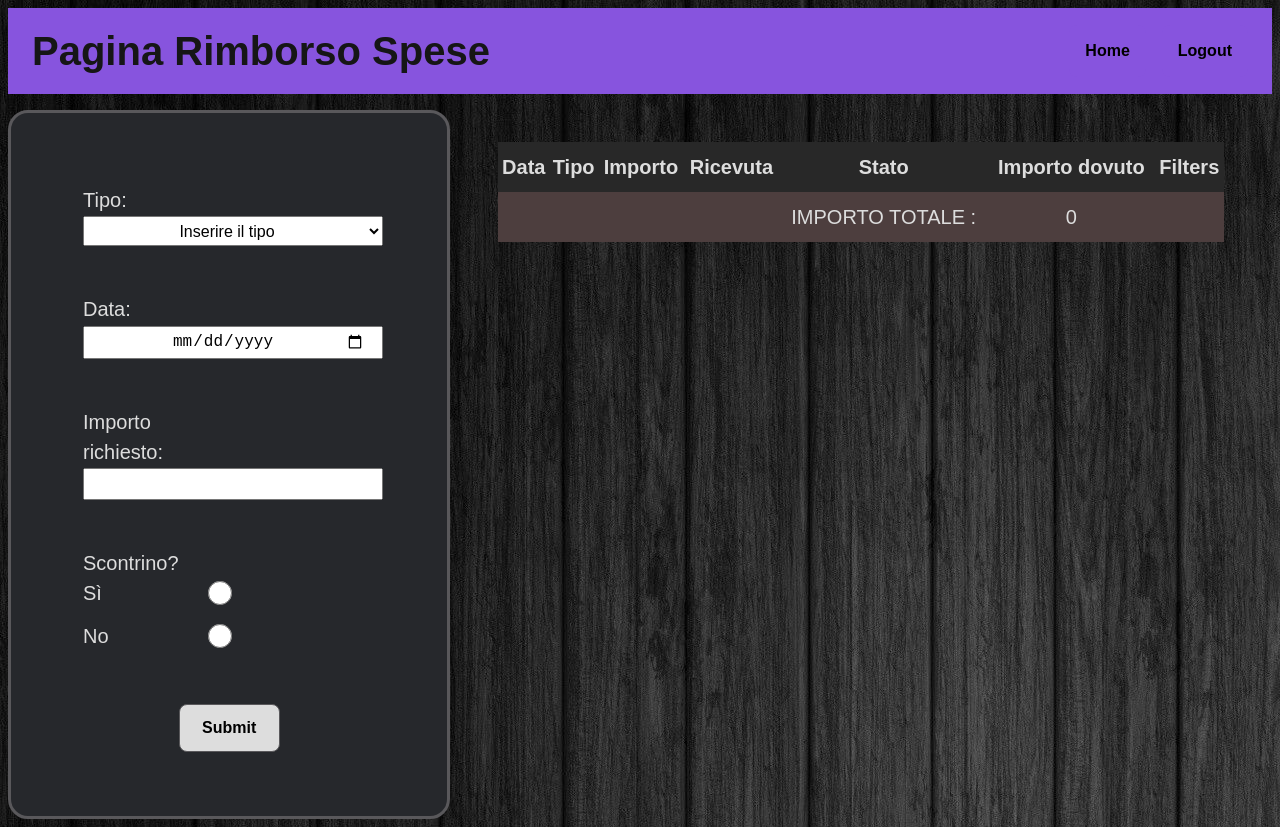
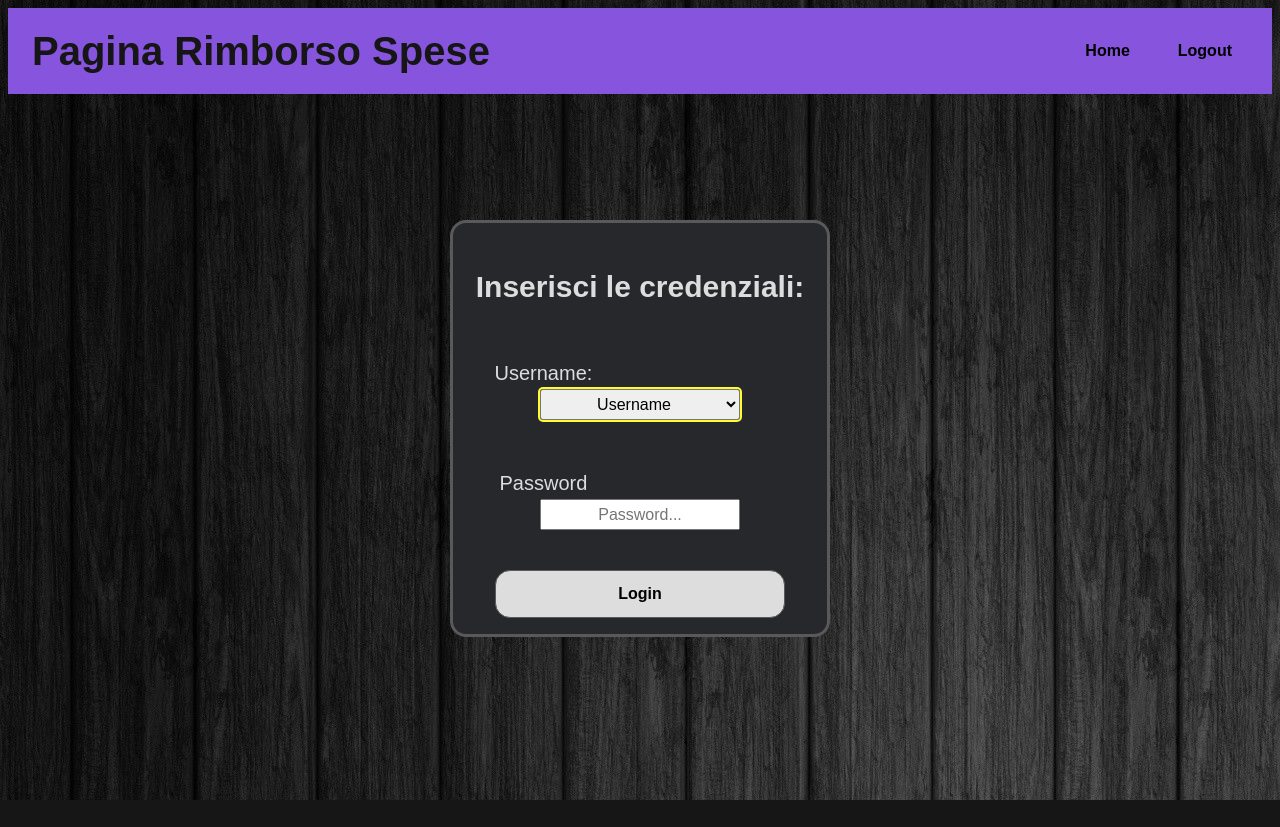
Before and after one commit to Signoregregio/Rimborsi-spesa_-Javascript-React.js-, a React (Create React App) app in the folder 2 parte/rimborso-spese/: page / in a window 1280 px wide. After the commit the page ends 800 px from the top, so only its background shows below. Built offline with nearby package versions, Linux system fonts and the light colour scheme.

Commit message:
Login page e Home page. aggiornato routing

```diff
--- a/2 parte/rimborso-spese/src/App.jsx
+++ b/2 parte/rimborso-spese/src/App.jsx
@@ -3,15 +3,18 @@ import RefundPage from "./Pages/RefundPage";
 import Header from "./Header/Header";
 import { Routes, Route } from "react-router-dom";
 import HomePage from "./Pages/HomePage";
+import LoginPage from "./Pages/LoginPage";
 
 function App() {
 	return (
 		<div >
 			<Header />
 			<Routes>
-				<Route path="/" element={<RefundPage />} />
+				<Route path="/refundpage/:id/:month" element={<RefundPage />} />
 
-				<Route path="/home" element={<HomePage />} />
+
+				<Route path="/home/:id" element={<HomePage />} />
+				<Route path="/" element={<LoginPage />} />
 			</Routes>
 		</div>
 	);
--- a/2 parte/rimborso-spese/src/Components/HomePageComponents/FormMonth.jsx
+++ b/2 parte/rimborso-spese/src/Components/HomePageComponents/FormMonth.jsx
@@ -1,18 +1,27 @@
 import "./homePage.css";
+import {useNavigate, useParams } from "react-router-dom";
+import { useState } from "react";
 
 export default function FormMonth() {
-	function doSomething(event) {
-		console.log(event);
+	let navigate = useNavigate()
+	const [month, setMonth] = useState("")
+	let { id } = useParams()
+
+	function handleMonthChange(event) {
+		event.preventDefault();
+		const fieldValue = event.target.value;
+		setMonth(fieldValue);
+		console.log(fieldValue);
 	}
 	return (
 		<div className="container">
 			<div className="divFormMonth">
 				<h2> Scegli il mese </h2>
-				<form onSubmit={doSomething}>
+				<form>
 					<div className="formbox divInputMonth">
-						<input type="month" className="inputMonth"></input>
+						<input type="month" className="inputMonth" onChange={handleMonthChange}></input>
 					</div>
-					<button type="submit"> Confirm</button>
+					<button type="submit" onClick={() => {navigate(`/refundpage/${id}/${month}`)}}> Confirm</button>
 				</form>
 			</div>
 		</div>
--- /dev/null
+++ b/2 parte/rimborso-spese/src/Components/LoginPageComponents/LoginForm.jsx
@@ -0,0 +1,42 @@
+import { useState } from "react";
+import { useNavigate } from "react-router-dom";
+import "./loginForm.css";
+
+export default function LoginForm() {
+    let navigate = useNavigate();
+    const [username, setUsername] = useState("")
+    function handleUsernameChange(event){
+        event.preventDefault();
+        const fieldValue = event.target.value
+        setUsername(fieldValue);
+    }
+
+	return (
+		<div className="container">
+			<div className="divFormMonth">
+				<h2> Inserisci le credenziali: </h2>
+				<div className="inputLogin">
+					<label>Username:</label>
+					<select className="inputUsername" required autoFocus defaultValue={"Username"} onChange={handleUsernameChange}>
+						<option disabled>Username</option>
+						<option value="1">1</option>
+						<option value="2">2</option>
+						<option value="3">3</option>
+						<option value="4">4</option>
+						<option value="5">5</option>
+						<option value="6">6</option>
+						<option value="7">7</option>
+						<option value="8">8</option>
+						<option value="9">9</option>
+						<option value="10">10</option>
+					</select>
+				</div>
+				<div className="inputLogin">
+					<label>Password</label>
+					<input type="text" className="inputPassword" placeholder="Password..."/>
+				</div>
+                <button className="loginBtn" onClick={() => {navigate(`/home/${username}`)}}>Login</button>
+			</div>
+		</div>
+	);
+}
--- /dev/null
+++ b/2 parte/rimborso-spese/src/Components/LoginPageComponents/loginForm.css
@@ -0,0 +1,53 @@
+.divLogin {
+	flex-basis: 100%;
+	text-align: center;
+}
+
+.divLogin > * {
+	flex-basis: 100%;
+	text-align: center;
+}
+
+.divLogin {
+	width: 30%;
+	height: fit-content;
+	background-color: var(--colorBackgroundForm);
+	display: flex;
+	flex-wrap: wrap;
+	justify-content: center;
+	padding: 1rem;
+	margin-top: 10%;
+	border-radius: 1rem;
+	border: 3px solid var(--colorBorder);
+}
+
+.inputUsername {
+	width: 200px;
+	font-size: 1rem;
+	padding: 0.3rem 1rem;
+	text-align: center;
+}
+
+.inputLogin {
+	padding: 1.5rem;
+	margin: auto;
+}
+
+.inputLogin label {
+	float: left;
+	width: 6.25rem;
+	margin-right: 1.25rem;
+}
+
+.inputLogin input {
+	font-size: 1rem;
+	width: 200px;
+	padding: 0.3rem 1rem;
+	text-align: center;
+}
+
+.loginBtn {
+    flex-basis: 85%;
+    border-radius: 15px;
+    margin-top: 1rem;
+}
--- a/2 parte/rimborso-spese/src/Components/RefundPageComponents/EditableRow.jsx
+++ b/2 parte/rimborso-spese/src/Components/RefundPageComponents/EditableRow.jsx
@@ -1,6 +1,6 @@
-export default function EditableRow({handleEditFormChange, editFormData, handleCancelClick, id}){
+export default function EditableRow({handleEditFormChange, editFormData, handleCancelClick, row}){
     return(
-        <tr key={id}>
+        <tr key={row.id}>
             <td>
                 <input type="text" required="required" placeholder="Enter a date..." name="date" value={editFormData.dateRefund} onChange={handleEditFormChange}/>
             </td>
--- a/2 parte/rimborso-spese/src/Components/RefundPageComponents/Form.jsx
+++ b/2 parte/rimborso-spese/src/Components/RefundPageComponents/Form.jsx
@@ -1,7 +1,31 @@
 import dayjs from "dayjs";
+import { useRef } from "react";
+import { useEffect } from "react";
+import { useParams } from "react-router-dom";
 
-export default function Form({ handleAddFormChange, handleAddFormSubmit, formObject }) {
+export default function Form({ handleAddFormChange, handleAddFormSubmit }) {
+	let { month } = useParams();
+	console.log(month);
+	const inputDate = useRef();
+	let { id } = useParams();
 
+	console.log(id, month)
+
+
+	useEffect(() => {
+		let maxDate = "";
+
+		let currentMonth = dayjs().format("YYYY-MM");
+		if (currentMonth === month) {
+			maxDate = dayjs().format("YYYY-MM-DD");
+		}
+		if (currentMonth !== month) {
+			let daysInMonth = dayjs(`${month}-01`).daysInMonth();
+			maxDate = month + "-" + daysInMonth;
+		}
+		inputDate.current.setAttribute("max", maxDate);
+		console.log(maxDate);
+	}, [month]);
 
 	return (
 		<form onSubmit={handleAddFormSubmit}>
@@ -13,9 +37,7 @@ export default function Form({ handleAddFormChange, handleAddFormSubmit, formObj
 			<div className="formBox">
 				<label>Tipo:</label>
 				<select name="type" defaultValue={"Inserire il tipo"} onChange={handleAddFormChange}>
-					<option   disabled>
-						Inserire il tipo
-					</option>
+					<option disabled>Inserire il tipo</option>
 					<option value="Taxi">Taxi</option>
 					<option value="Vitto">Vitto</option>
 					<option value="Hotel">Hotel</option>
@@ -28,20 +50,24 @@ export default function Form({ handleAddFormChange, handleAddFormSubmit, formObj
 				<input
 					type="date"
 					name="dateRefund"
-					max={dayjs().format("YYYY-MM-DD")}
+					ref={inputDate}
+					min={`${month}-01`}
 					onChange={handleAddFormChange}
 				/>
 			</div>
 
 			<div className="formBox">
 				<label>Importo richiesto:</label>
-				<input name="amount" onChange={handleAddFormChange} />
+				<input name="amount" onChange={handleAddFormChange} placeholder="Importo richiesto..."/>
 			</div>
 
-			<div className="formBox">Scontrino? <br></br>
-			<label> Sì </label><input type="radio" className="radioBtn" value="Sì" name="ticket" onChange={handleAddFormChange}/><br />
-        	<label> No </label><input type="radio" className="radioBtn" value="No" name="ticket" onChange={handleAddFormChange}/>
-
+			<div className="formBox">
+				Scontrino? <br></br>
+				<label> Sì </label>
+				<input type="radio" className="radioBtn" value="Sì" name="ticket" onChange={handleAddFormChange} />
+				<br />
+				<label> No </label>
+				<input type="radio" className="radioBtn" value="No" name="ticket" onChange={handleAddFormChange} />
 			</div>
 			<div className="divButton">
 				<button type="submit" id="submitButton">
--- a/2 parte/rimborso-spese/src/Components/RefundPageComponents/TableRefund.jsx
+++ b/2 parte/rimborso-spese/src/Components/RefundPageComponents/TableRefund.jsx
@@ -30,11 +30,12 @@ export default function TableRefund({
 					{rows.map((row) => (
 						<Fragment>
 							{editRowId === row.id ? (
+
 								<EditableRow
 									handleEditFormChange={handleEditFormChange}
 									editFormData={editFormData}
 									handleCancelClick={handleCancelClick}
-									id={row.id}
+									row = {row}
 								/>
 							) : (
 								<ReadOnlyRow
@@ -42,7 +43,7 @@ export default function TableRefund({
 									handleEditClick={handleEditClick}
 									handleDeleteClick={handleDeleteClick}
 								/>
-							)}
+								)}
 						</Fragment>
 					))}
 				</tbody>
--- a/2 parte/rimborso-spese/src/Pages/HomePage.jsx
+++ b/2 parte/rimborso-spese/src/Pages/HomePage.jsx
@@ -2,8 +2,6 @@ import FormMonth from "../Components/HomePageComponents/FormMonth"
 
 export default function HomePage(){
     return(
-        <div className="flexbox">
             <FormMonth/>
-        </div>
     )
 }
--- /dev/null
+++ b/2 parte/rimborso-spese/src/Pages/LoginPage.jsx
@@ -0,0 +1,7 @@
+import LoginForm from "../Components/LoginPageComponents/LoginForm";
+
+export default function LoginPage(){
+    return (
+        <LoginForm/>
+    )
+}
--- a/2 parte/rimborso-spese/src/Pages/RefundPage.jsx
+++ b/2 parte/rimborso-spese/src/Pages/RefundPage.jsx
@@ -24,6 +24,8 @@ export default function RefundPage() {
 	});
 
 	const [editRowId, setEditRowId] = useState();
+
+
 
 	function handleAddFormChange(event) {
 		// event.preventDefault();
```
